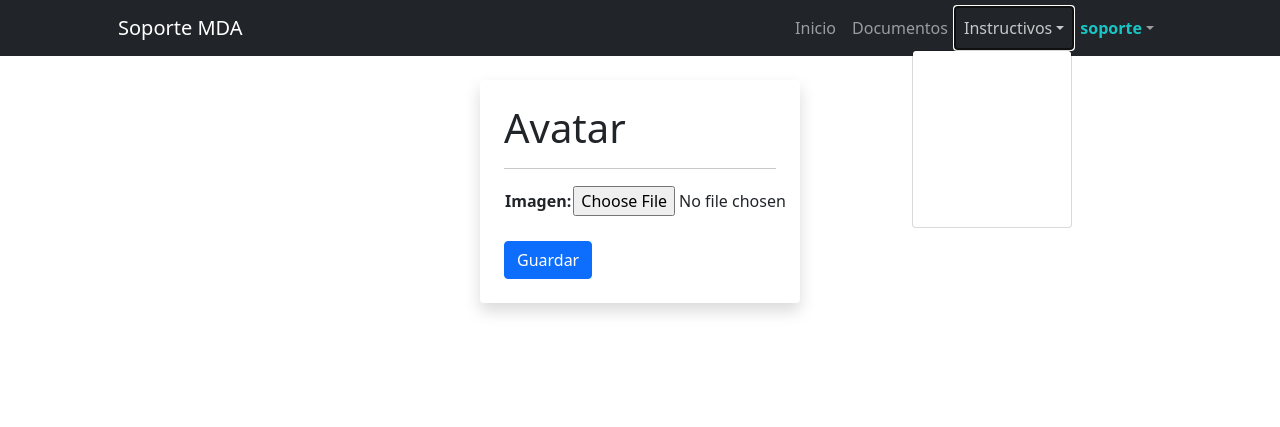
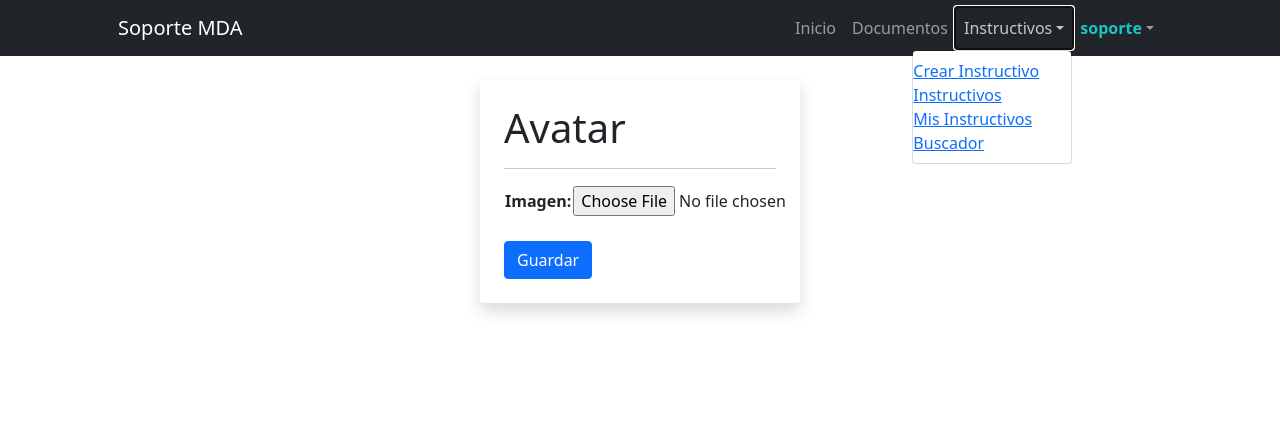
Before and after one commit to Mati330/Clone-SoporteMDA, a Django app: page /SoporteMDA/agregar_avatar in a window 1280 px wide, after a click on "Instructivos". Shown: the top 427 px of the page. Run offline with Django 4.2, Linux system fonts and the light colour scheme; a user stored in the database is signed in; parts of the project's set-up code (start-up, migrations or seed data) failed here and were passed over; some libraries are stand-ins or nearby versions.

Commit message:
se agrega editar perfil,se modifica barra de nav1

```diff
--- a/SoporteHAWebapp/templates/SoporteHAWebapp/base.html
+++ b/SoporteHAWebapp/templates/SoporteHAWebapp/base.html
@@ -32,10 +32,10 @@
                                 <li class="nav-item dropdown">
                                     <a class="nav-link dropdown-toggle" id="navbarDropdownBlog" href="#" role="button" data-bs-toggle="dropdown" aria-expanded="false">Instructivos</a>
                                     <ul class="dropdown-menu dropdown-menu-end" aria-labelledby="navbarDropdownBlog">
-                                        <li class="nav-item"><a class="nav-link" href="{% url 'crear_publicacion' %}">Crear Instructivo</a></li>
-                                        <li class="nav-item"><a class="nav-link" href="{% url 'blog-usuario' %}">Instructivos</a></li>
-                                        <li class="nav-item"><a class="nav-link" href="{% url 'mis_publicaciones_blog' %}">Mis Instructivos</a></li>
-                                        <li class="nav-item"><a class="nav-link" href="{% url 'buscarblog' %}">Buscador</a></li>
+                                        <li><a class="nav-item" class="nav-link" href="{% url 'crear_publicacion' %}">Crear Instructivo</a></li>
+                                        <li><a class="nav-item" class="nav-link" href="{% url 'blog-usuario' %}">Instructivos</a></li>
+                                        <li><a class="nav-item" class="nav-link" href="{% url 'mis_publicaciones_blog' %}">Mis Instructivos</a></li>
+                                        <li><a class="nav-item" class="nav-link" href="{% url 'buscarblog' %}">Buscador</a></li>
                                     </ul>
                                 </li>
                                 <li class="nav-item dropdown">
```
